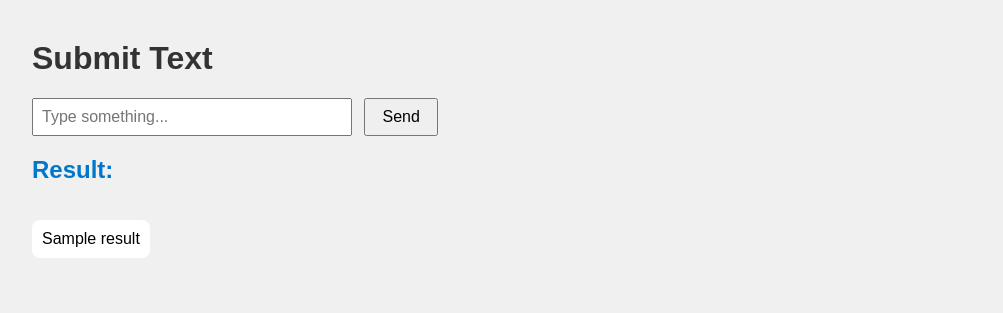
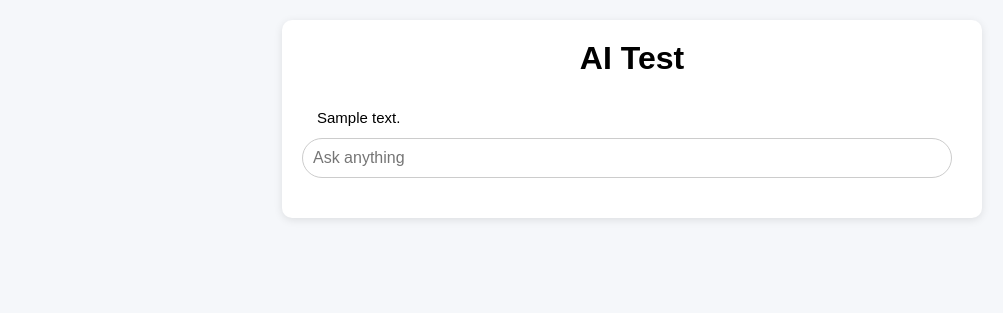
Before and after one commit to ed-ros/openai-fastapi, a FastAPI app: template templates/index.html in a window 1280 px wide. Shown: the top 313 px of the page, without its empty margins (8-1011 px from the left). Run offline with FastAPI, Linux system fonts and the light colour scheme; the template is opened without the code that fills it: most values are stand-ins (such as "Sample title", 1, 10 or a date in 2020).

Commit message:
respostas anteriores agora são lembradas.

````diff
--- a/main.py
+++ b/main.py
@@ -5,6 +5,10 @@ from fastapi.templating import Jinja2Templates
 from fastapi.staticfiles import StaticFiles
 from dotenv import load_dotenv
 from openai import OpenAI
+import uuid
+import re
+import html
+import markdown
 
 load_dotenv()
 OPENAI_API_KEY = os.getenv("OPENAI_API_KEY")
@@ -14,28 +18,57 @@ app = FastAPI()
 templates = Jinja2Templates(directory="templates")
 app.mount("/static", StaticFiles(directory="static"), name="static")
 
+# in-memory store for user conversations
+conversations = {}
+
 # Set up OpenAI client
 client = OpenAI(
     api_key=OPENAI_API_KEY,
 )
 
+
+
+def format_code_blocks(text):
+    def replacer(match):
+        code = match.group(1)
+        escaped_code = html.escape(code)  # Escapa <, >, &, etc
+        return f"<pre><code>{escaped_code}</code></pre>"
+
+    return re.sub(r"```(.*?)```", replacer, text, flags=re.DOTALL)
+
 @app.get("/", response_class=HTMLResponse)
 async def get_form(request: Request):
-    return templates.TemplateResponse("index.html", {"request": request, "result": None})
+    session_id = str(uuid.uuid4())
+    return templates.TemplateResponse("index.html", {"request": request, "session_id": session_id, "result": None})
 
-@app.post("/", response_class=HTMLResponse)
-async def post_form(request: Request, user_input: str = Form(...)):
-    # Call OpenAI API with user's input
-    response = client.chat.completions.create(
-        model="gpt-4o-mini",
-        messages=[
-            {"role": "system", "content": "You are an expert in all banana and chimpanzee related topics. You are also a bit funny, but don't use emojis. Don't make every conversation about banana and chimpanzee, just add subtle hints about it. Consider adding some interesting trivia about bananas or chimpanzees, but make an interesting connection to the current subject."},
-            {"role": "user", "content": user_input},
-        ],
-    )
+@app.post("/chat", response_class=HTMLResponse)
+async def post_form(request: Request, user_input: str = Form(...), session_id: str = Form(...)):
 
-    # Get the response text
-    openai_reply = response.choices[0].message.content.strip()
+    conversation = conversations.get(session_id)
+    if conversation is None:
+        conversation = [{"role": "system", "content": "You are an expert in all banana and chimpanzee related topics. You are also a bit funny, but don't use emojis. Don't make every conversation about banana and chimpanzee, just add subtle hints about it. Consider adding some interesting trivia about bananas or chimpanzees, but make an interesting connection to the current subject. Use markdown."}]
+
+    conversation.append({"role": "user", "content": user_input})
+
+    TEST_MODE = False
+
+    if TEST_MODE:
+        openai_reply = f"(fake answer)"
+    else:
+        # Call OpenAI API with user's input
+        response = client.chat.completions.create(
+            model="gpt-4o-mini",
+            messages=conversation
+        )
+
+        # Get the response text
+        openai_reply = response.choices[0].message.content.strip()
+        openai_reply = format_code_blocks(openai_reply)
+        openai_reply = markdown.markdown(openai_reply)
+
+    conversation.append({"role": "assistant", "content": openai_reply})
+
+    conversations[session_id] = conversation
 
     # Return page with OpenAI reply
-    return templates.TemplateResponse("index.html", {"request": request, "result": openai_reply})
+    return templates.TemplateResponse("index.html", {"request": request, "session_id": session_id, "conversation": conversation})
--- a/requirements.txt
+++ b/requirements.txt
@@ -1 +1,2 @@
 jinja2
+markdown
--- a/static/style.css
+++ b/static/style.css
@@ -1,31 +1,129 @@
+/* Reset básico */
+* {
+    box-sizing: border-box;
+    margin: 0;
+    padding: 0;
+}
+
 body {
     font-family: Arial, sans-serif;
-    margin: 40px;
-    background-color: #f0f0f0;
+    background-color: #f5f7fa;
+    padding: 20px;
 }
-form {
+
+/* Container principal */
+.chat-container {
+    width: 100%;
+    max-width: 700px;
+    margin: 0 auto;
+    background: white;
+    padding: 20px;
+    border-radius: 10px;
+    box-shadow: 0 2px 8px rgba(0,0,0,0.1);
+}
+
+pre {
+    background-color: #f4f4f4;
+    padding: 10px;
+    border-radius: 5px;
+    overflow-x: auto;
+}
+
+code {
+    font-family: 'Courier New', Courier, monospace;
+    font-size: 0.95em;
+}
+
+/* Título */
+h1 {
+    text-align: center;
     margin-bottom: 20px;
 }
+
+/* Formulário */
+form {
+    display: flex;
+    margin-bottom: 20px;
+}
+
 input[type="text"] {
-    padding: 8px;
-    width: 300px;
+    flex: 1;
+    padding: 10px;
+    border: 1px solid #ccc;
+    border-radius: 20px;
+    margin-right: 10px;
     font-size: 16px;
 }
+
+input[type="text"]:focus {
+    outline: 0
+}
+
 button {
-    padding: 8px 16px;
+    padding: 10px 20px;
+    background-color: #4CAF50;
+    color: white;
+    border: none;
+    border-radius: 20px;
     font-size: 16px;
-    margin-left: 8px;
     cursor: pointer;
 }
-h1 {
-    color: #333;
+
+button:hover {
+    background-color: #45a049;
 }
-h2 {
-    color: #0077cc;
+
+/* Histórico de mensagens */
+.chat-history {
+    display: flex;
+    flex-direction: column;
+    gap: 10px;
 }
-p {
-    background: white;
-    padding: 10px;
-    border-radius: 8px;
-    display: inline-block;
+
+/* Mensagens */
+.message {
+    max-width: 80%;
+    padding: 10px 15px;
+    border-radius: 15px;
+    font-size: 15px;
+    line-height: 1.4;
 }
+
+/* Mensagem do usuário */
+.message.user {
+    align-self: flex-end;
+    background-color: #e0e0e0;
+    text-align: right;
+}
+
+/* Mensagem do assistente */
+.message.assistant {
+    align-self: flex-start;
+    background-color: transparent;
+    text-align: left;
+}
+
+/* Texto forte */
+strong {
+    display: block;
+    margin-bottom: 5px;
+}
+
+/* Responsividade */
+@media (max-width: 600px) {
+    .chat-container {
+        padding: 15px;
+    }
+
+    input[type="text"] {
+        font-size: 14px;
+    }
+
+    button {
+        font-size: 14px;
+    }
+
+    .message {
+        font-size: 14px;
+    }
+}
--- a/templates/index.html
+++ b/templates/index.html
@@ -5,16 +5,26 @@
     <link rel="stylesheet" href="/static/style.css">
 </head>
 <body>
-    <h1>Submit Text</h1>
+    <div class="chat-container">
+        <h1>AI Test</h1>
 
-    <form action="/" method="post">
-        <input type="text" name="user_input" placeholder="Type something..." required>
-        <button type="submit">Send</button>
-    </form>
+        {% if conversation %}
+            <div class="chat-history">
+                {% for message in conversation %}
+                    {% if message.role != 'system' %}
+                        <div class="message {{ message.role }}">
+                            {{ message.content | safe }}
+                        </div>
+                    {% endif %}
+                {% endfor %}
+            </div>
+        {% endif %}
 
-    {% if result %}
-    <h2>Result:</h2>
-    <p>{{ result }}</p>
-    {% endif %}
+		<form action="/chat" method="post">
+            <input type="hidden" name="session_id" value="{{ session_id }}">
+            <input type="text" name="user_input" placeholder="Ask anything" required>
+        </form>
+    </div>
 </body>
+
 </html>
````
